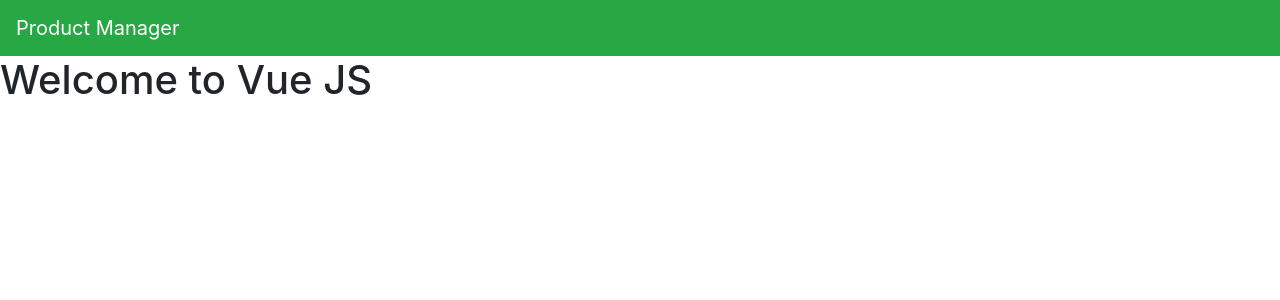
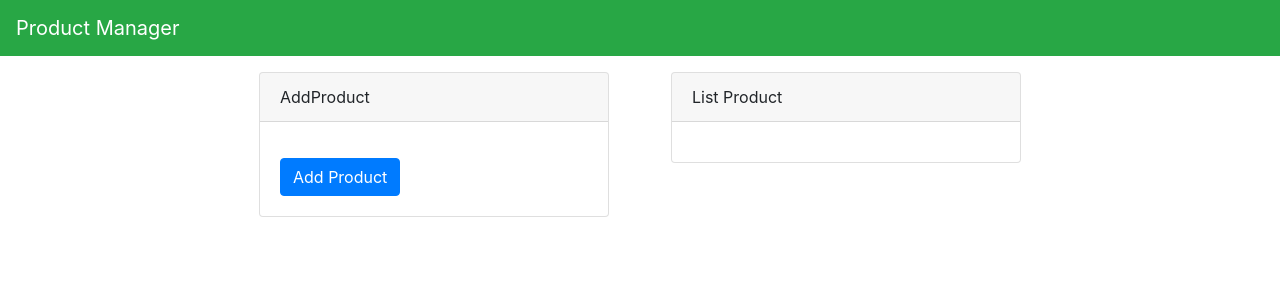
Before and after one commit to git4ruby/mohit-product-manager, a Vue app: page / in a window 1280 px wide. Shown: the top 300 px of the page. Built offline with nearby package versions, Linux system fonts and the light colour scheme.

Commit message:
Create add product and list product layouts

```diff
--- a/src/App.vue
+++ b/src/App.vue
@@ -1,16 +1,25 @@
 <template>
   <div id="app">
     <AppHeader />
-    <h1>Welcome to Vue JS</h1>
+    <b-container>
+      <b-row class="justify-content-center">
+        <AddProduct />
+        <ListProduct />
+      </b-row>
+    </b-container>
   </div>
 </template>
 
 <script>
 import AppHeader from '@/components/AppHeader'
+import ListProduct from '@/components/ListProduct'
+import AddProduct from '@/components/AddProduct'
 export default {
   name: 'App',
   components: {
-    AppHeader
+    AppHeader,
+    AddProduct,
+    ListProduct
   }
 }
 </script>
--- /dev/null
+++ b/src/components/AddProduct.vue
@@ -0,0 +1,19 @@
+<template>
+  <b-col md="4" class="m-3">
+    <b-card header="AddProduct">
+      <b-card-text>
+      </b-card-text>
+      <b-button href="#" variant="primary">Add Product</b-button>
+    </b-card>
+  </b-col>
+</template>
+
+<script>
+export default {
+
+}
+</script>
+
+<style>
+
+</style>
--- /dev/null
+++ b/src/components/ListProduct.vue
@@ -0,0 +1,18 @@
+<template>
+  <b-col md="4" class="m-3">
+    <b-card header="List Product">
+      <b-card-text>
+      </b-card-text>
+    </b-card>
+  </b-col>
+</template>
+
+<script>
+export default {
+
+}
+</script>
+
+<style>
+
+</style>
```
